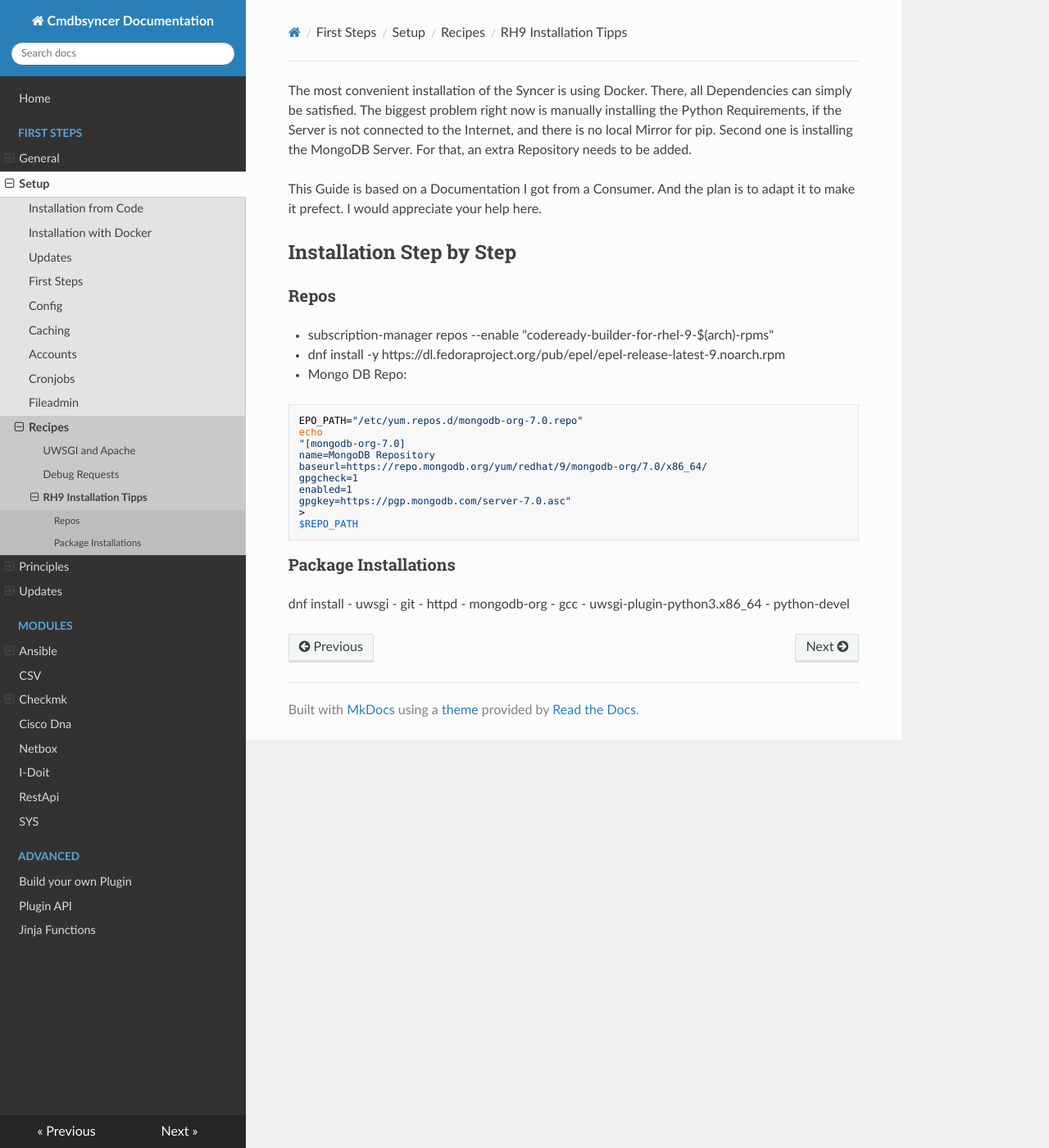
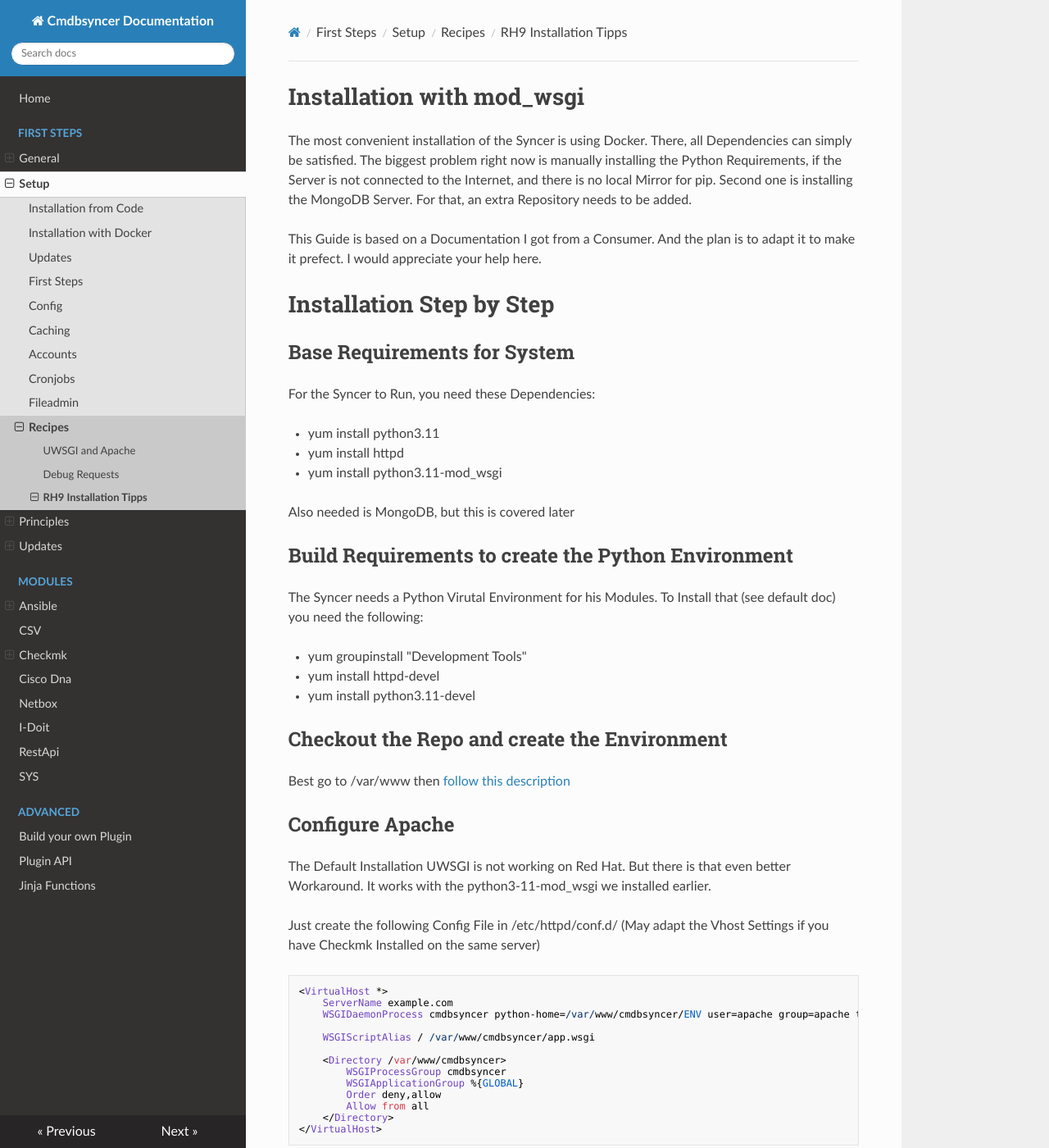
Before and after one commit to kuhn-ruess/cmdbsyncer-docs, an MkDocs documentation site: the page built from docs/basics/install_rh9.md, in a window 1280 px wide and 1400 px high. Shown: the whole window at 82% size. Built offline with MkDocs 1.6.1, drawn with Linux system fonts in a browser that asks for light colours; nearby versions of some CDN libraries; some of the changed text lies outside the part shown.

Commit message:
Updated Docu

````diff
--- a/docs/basics/install_rh9.md
+++ b/docs/basics/install_rh9.md
@@ -1,35 +1,78 @@
+# Installation with mod_wsgi
+
 The most convenient installation of the Syncer is using Docker. There, all Dependencies can simply be satisfied. The biggest problem right now is manually installing the Python Requirements, if the Server is not connected to the Internet, and there is no local Mirror for pip.
 Second one is installing the MongoDB Server. For that, an extra Repository needs to be added.
 
 This Guide is based on a Documentation I got from a Consumer. And the plan is to adapt it to make it prefect. I would appreciate your help here.
 
 
-## Installation Step by Step
+# Installation Step by Step
 
-### Repos
 
-- subscription-manager repos --enable "codeready-builder-for-rhel-9-$(arch)-rpms"
-- dnf install -y https://dl.fedoraproject.org/pub/epel/epel-release-latest-9.noarch.rpm
-- Mongo DB Repo:
+
+## Base Requirements for System
+For the Syncer to Run, you need these Dependencies:
+
+- yum install python3.11
+- yum install httpd
+- yum install python3.11-mod_wsgi
+
+Also needed is MongoDB, but this is covered later
+
+## Build Requirements to create the Python Environment
+The Syncer needs a Python Virutal Environment for his Modules.
+To Install that (see default doc) you need the following:
+
+- yum groupinstall "Development Tools"
+- yum install httpd-devel
+- yum install python3.11-devel
+
+## Checkout the Repo and create the Environment
+Best go to /var/www then [follow this description](setup_code.md)
+
+
+## Configure Apache
+The Default Installation UWSGI is not working on Red Hat. But there is that even better Workaround. It works with the python3-11-mod_wsgi we installed earlier.
+
+Just create the following Config File in /etc/httpd/conf.d/ (May adapt the Vhost Settings if you have Checkmk Installed on the same server)
+
 ```
-EPO_PATH="/etc/yum.repos.d/mongodb-org-7.0.repo"
-echo
-"[mongodb-org-7.0]
+<VirtualHost *>
+	ServerName example.com
+	WSGIDaemonProcess cmdbsyncer python-home=/var/www/cmdbsyncer/ENV user=apache group=apache threads=5
+
+	WSGIScriptAlias / /var/www/cmdbsyncer/app.wsgi
+
+	<Directory /var/www/cmdbsyncer>
+		WSGIProcessGroup cmdbsyncer
+        WSGIApplicationGroup %{GLOBAL}
+        Order deny,allow
+        Allow from all
+	</Directory>
+</VirtualHost>
+```
+
+
+## Mongodb
+
+Best would be to enable a repo with MongoDB in the Subscription Manger.
+But you can also work with the officiall open-source one, described here:
+ [https://www.mongodb.com/docs/manual/tutorial/install-mongodb-on-red-hat/](Mongo on Readhat)
+
+The File for /etc/ym.repos.d/mongodb.repo:
+
+```
+[mongodb-org-7.0]
 name=MongoDB Repository
 baseurl=https://repo.mongodb.org/yum/redhat/9/mongodb-org/7.0/x86_64/
 gpgcheck=1
 enabled=1
-gpgkey=https://pgp.mongodb.com/server-7.0.asc"
->
-$REPO_PATH
+gpgkey=https://pgp.mongodb.com/server-7.0.asc
 ```
 
-### Package Installations
-dnf install
-- uwsgi
-- git
-- httpd
-- mongodb-org
-- gcc
-- uwsgi-plugin-python3.x86_64
-- python-devel
+Then you can install Mongodb
+_yum install -y mongodb-org_
+
+
+# Final
+If you get Access Denied messages in the Apache Log, you need to configure or disable SELINUX. If you configure it, I would be happy to get the info how to do that for this documentation.
````
Also changed, not shown: docs/basics/setup_code.md (+2 -2 lines), docs/basics/uwsgi_apache.md (+15 -10 lines).
